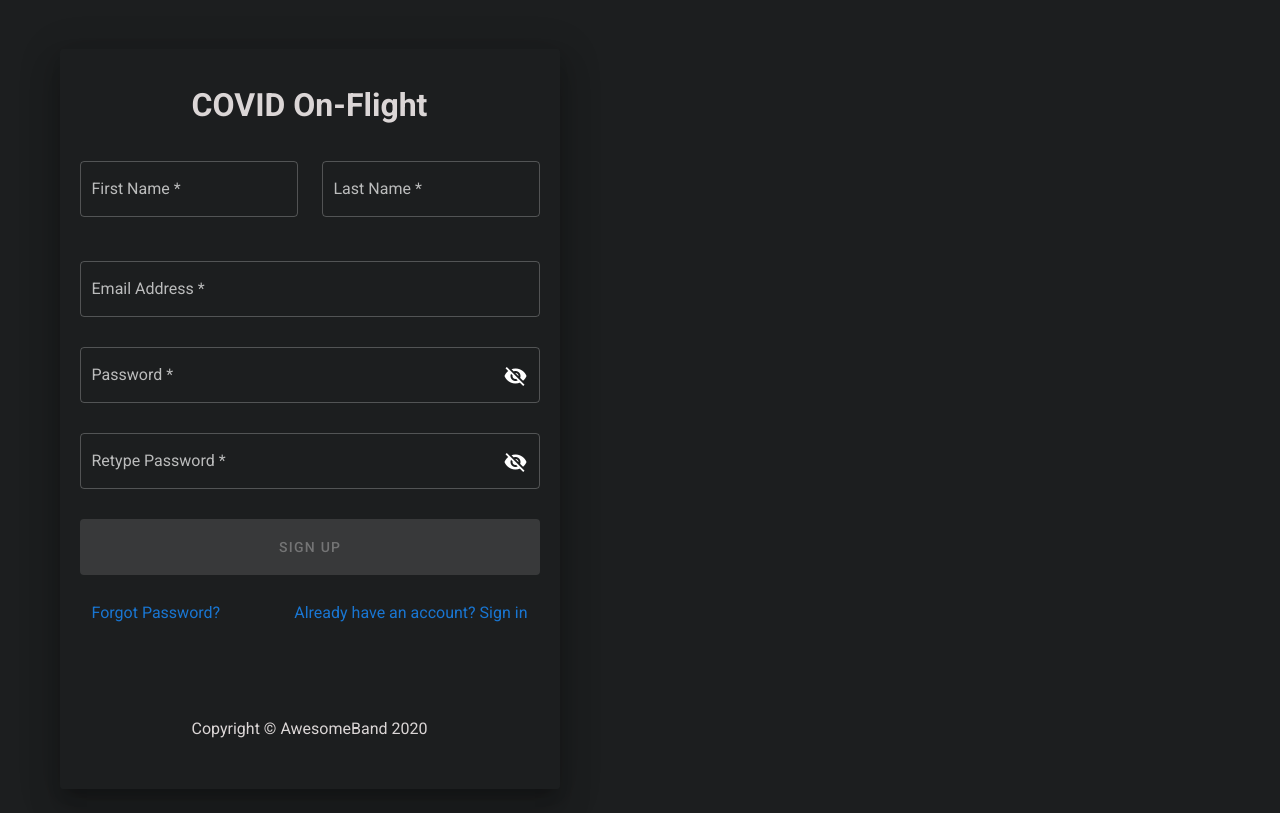
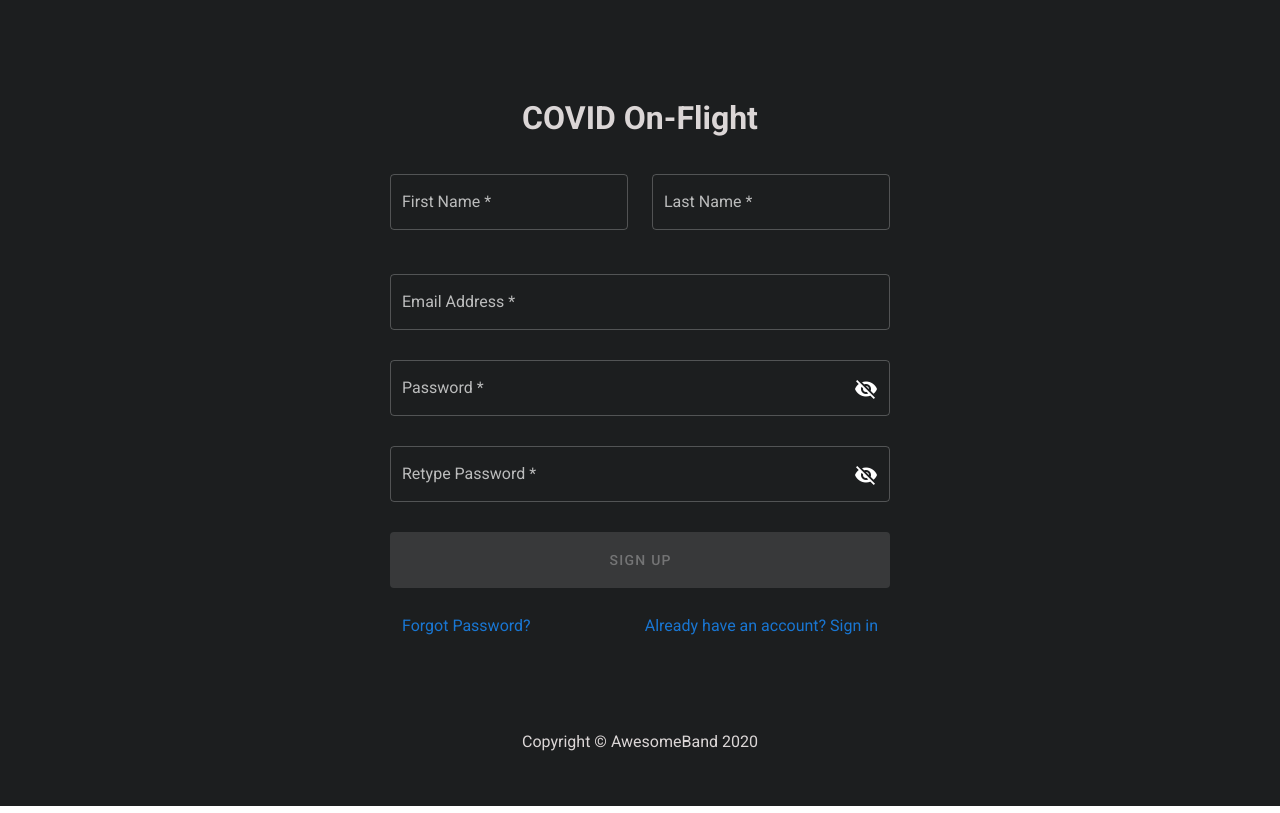
Before and after one commit to autrydev/COVID-On-Flight-FE, a Vue app: page /#/signup in a window 1280 px wide. Built offline with nearby package versions, Linux system fonts and the light colour scheme.

Commit message:
Removed Card
Reverted changes to remove card

```diff
--- a/src/components/SignupForm.vue
+++ b/src/components/SignupForm.vue
@@ -1,6 +1,5 @@
 <template>
     <div id="container">
-        <v-card :elevation="20" id="signup-card">
             <v-container id="signup-form">
                 <div>
                     <h1>COVID On-Flight</h1>
@@ -89,7 +88,6 @@
                     </v-col>
                 </v-row>
             </v-container>
-        </v-card>
     </div>
 </template>
 
@@ -132,14 +130,10 @@
 </script>
 
 <style scoped>
-#signup-card {
-    width: min(50%, 500px);
-    background-color: #1c1e1f;
-}
 #signup-form {
     margin-top: 5%;
     background-color: #1c1e1f;
-    padding: 2em;
+    width: min(50%, 500px);
 }
 h1 {
     text-align: center;
```
